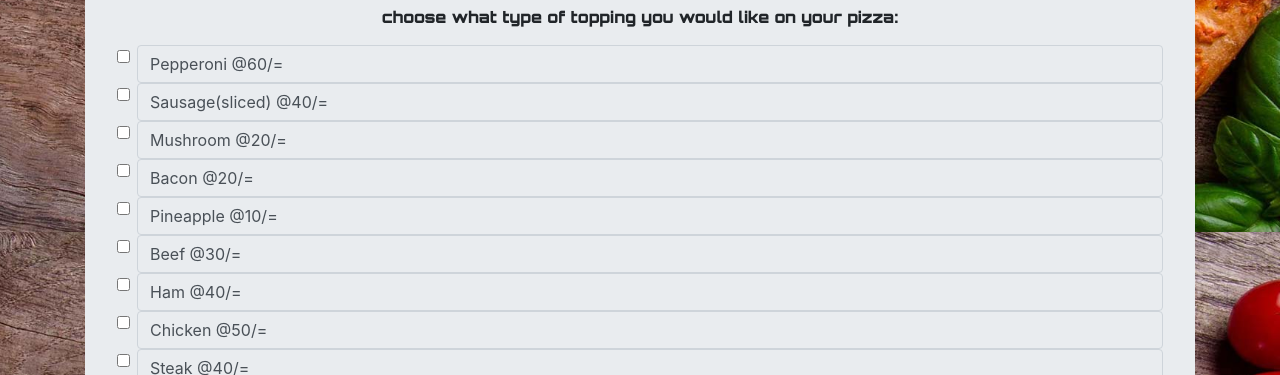
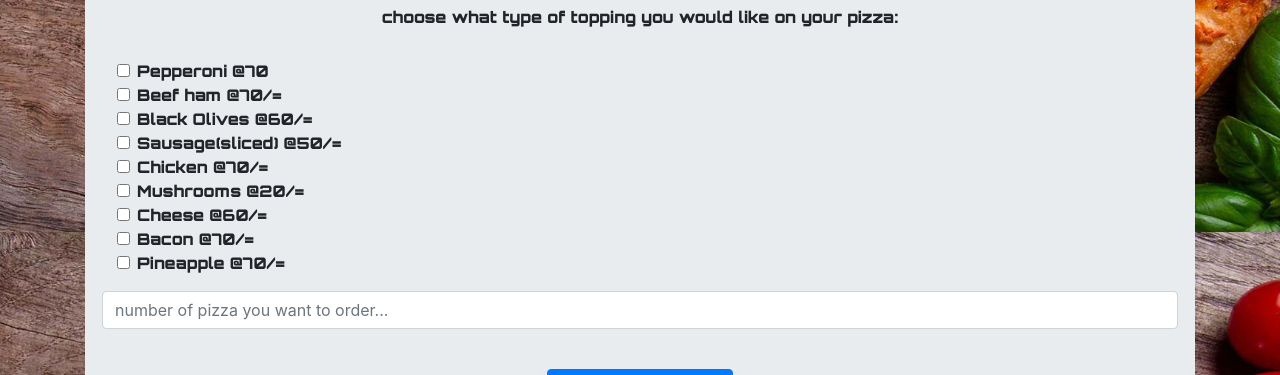
Before and after one commit to Kennedy-karuri/pizza-sharks, a plain HTML site: page index.html in a window 1280 px wide. Shown: the part 568-943 px from the top of the page. Drawn offline with Linux system fonts and the light colour scheme.

Commit message:
add js/scripts.js

```diff
--- a/css/styles.css
+++ b/css/styles.css
@@ -32,6 +32,9 @@ h2{
     font-family: 'Orbitron', sans-serif;
     text-align: center;
 }
+fieldset{
+    font-family: 'Orbitron', sans-serif;
+}
 
 .description p{
     font-weight: bold;
--- a/index.html
+++ b/index.html
@@ -52,54 +52,54 @@
          <div class="toppings">
           <h2>Extra Topping</h2>
           <p>choose what type of topping you would like on your pizza:</p>
-          <fieldset id="topping" class="form-group" form="pizzaMenu">
+          <fieldset id="pizzaToppings" class="form-group" form="pizzaMenu">
             <div class="row align-items-center">
+              <legend class="col-form-label col-sm-3"></legend>
               <div class="col-sm-12">
                 <div class="form-check">
-                  <input class="form-check-input" id="pepperoni" type="checkbox" value="60" />
-                  <label class="input-group-text" for="inputGroupSelect01">Pepperoni @60/=</label>
+                  <input class="form-check-input" id="pepporoni" type="checkbox" value="30" />
+                  <label class="form-check-label" for="pepperoni">Pepperoni @70</label>
                 </div>
-
                 <div class="form-check">
-                    <input class="form-check-input" id="sausage" type="checkbox" value="40" />
-                    <label class="input-group-text" for="inputGroupSelect01">Sausage(sliced) @40/=</label>
+                  <input class="form-check-input" id="beef" type="checkbox" value="70" />
+                  <label class="form-check-label" for="beef">Beef ham @70/=</label>
+                </div>
+                <div class="form-check">
+                  <input class="form-check-input" id="olives" type="checkbox" value="60" />
+                  <label class="form-check-label" for="olives">Black Olives @60/=</label>
+                </div>
+                <div class="form-check">
+                  <input class="form-check-input" id="sausage" type="checkbox" value="50" />
+                  <label class="form-check-label" for="sausage">Sausage(sliced) @50/=</label>
+                </div>
+                <div class="form-check">
+                  <input class="form-check-input" id="chicken" type="checkbox" value="70" />
+                  <label class="form-check-label" for="chicken">Chicken @70/=</label>
                 </div>
                 <div class="form-check">
                   <input class="form-check-input" id="mushroom" type="checkbox" value="20" />
-                    <label class="input-group-text" for="inputGroupSelect01">Mushroom @20/=</label>
+                  <label class="form-check-label" for="mushroom">Mushrooms @20/=</label>
                 </div>
                 <div class="form-check">
-                    <input class="form-check-input" id="bacon" type="checkbox" value="20" />
-                    <label class="input-group-text" for="inputGroupSelect01">Bacon @20/=</label>
+                  <input class="form-check-input" id="cheese" type="checkbox" value="60" />
+                  <label class="form-check-label" for="cheese">Cheese @60/=</label>
                 </div>
                 <div class="form-check">
-                    <input class="form-check-input" id="pineapple" type="checkbox" value="10" />
-                    <label class="input-group-text" for="inputGroupSelect01">Pineapple @10/=</label>
+                    <input class="form-check-input" id="bacon" type="checkbox" value="70" />
+                    <label class="form-check-label" for="bacon">Bacon @70/=</label>
                   </div>
                   <div class="form-check">
-                    <input class="form-check-input" id="beef" type="checkbox" value="30" />
-                    <label class="input-group-text" for="inputGroupSelect01">Beef @30/=</label>
-                  </div>
-                  <div class="form-check">
-                    <input class="form-check-input" id="ham" type="checkbox" value="40" />
-                    <label class="input-group-text" for="inputGroupSelect01">Ham @40/=</label>
-                  </div>
-                  <div class="form-check">
-                    <input class="form-check-input" id="chicken" type="checkbox" value="50" />
-                    <label class="input-group-text" for="inputGroupSelect01">Chicken @50/=</label>
-                  </div>
-                  <div class="form-check">
-                    <input class="form-check-input" id="steak" type="checkbox" value="40" />
-                    <label class="input-group-text" for="inputGroupSelect01">Steak @40/=</label>
+                    <input class="form-check-input" id="pineapple" type="checkbox" value="70" />
+                    <label class="form-check-label" for="pineapple">Pineapple @70/=</label>
                   </div>
                 </div>
               </div>
-                </div>
-
             </fieldset>
 
+
+
             <div class="form-group row align-items-center">
-                <input type="number" class="form-control" id="number" placeholder="number of pizza you want to order..." required>
+                <input type="number" class="form-control" id="number" placeholder="number of pizza you want to order..." min="1" required>
 
               </div>
               <br>
@@ -107,6 +107,7 @@
                 <button type="submit" class="btn btn-primary" id="place"><b>PLACE YOUR ORDER</b></button>
             </div>
         </div>
+
             <br>
 
 
--- a/js/scripts.js
+++ b/js/scripts.js
@@ -0,0 +1,15 @@
+$(document).ready(function() {
+  $("form#pizzaMenu").submit(function(event) {
+    var size, crust, toppings, count;
+    size = $("#size :selected");
+    crust = $("#crust :selected");
+    toppings = $("#pizzaToppings :checked");
+
+    count = parseInt($("#number").val());
+
+    var pizzaOrder = new PizzaOrder(size, crust, toppings, count);
+    addToCart(pizzaOrder);
+
+    event.preventDefault();
+
+  });
```
Lines whose indentation alone changed are shown as unchanged.
